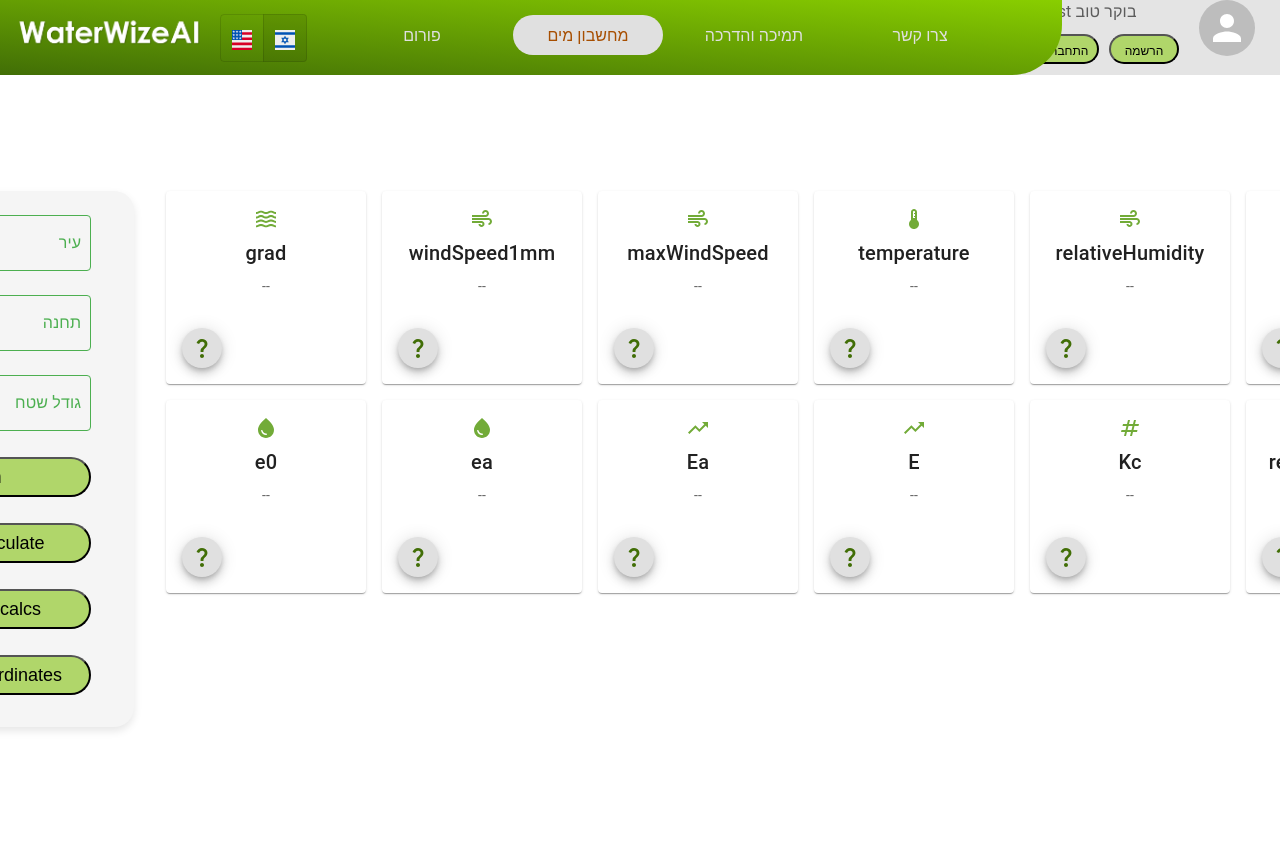
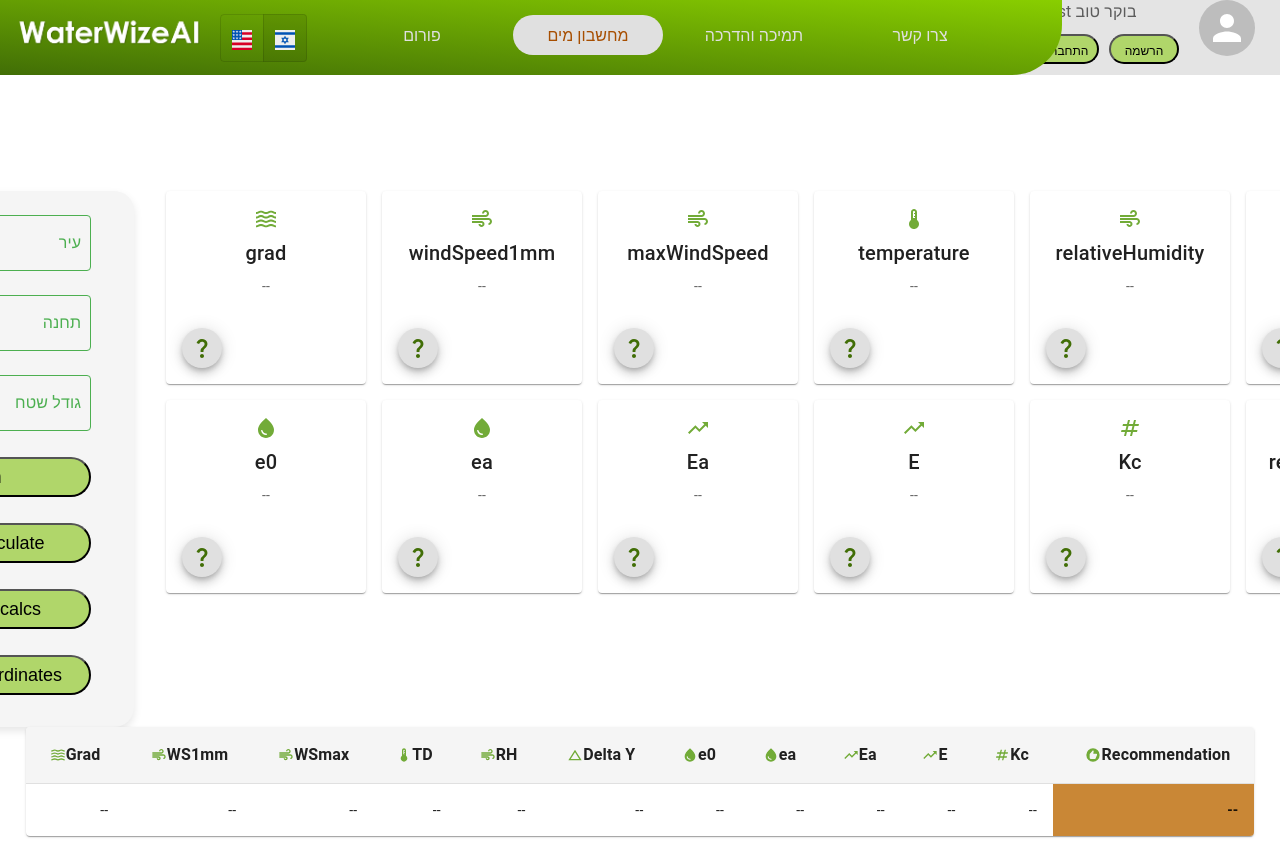
Before and after one commit to Daanielle/WaterWiseAI, a React (Create React App) app in the folder water-wize-ai/: page /WaterCalculator in a window 1280 px wide. Shown: the top 862 px of the page. Before the commit the page ends 800 px from the top, so only its background shows below. Built offline with nearby package versions, Linux system fonts and the light colour scheme.

Commit message:
Recomendation component (should remove from calculator)

```diff
--- /dev/null
+++ b/water-wize-ai/src/components/recommendation/Recomendation.js
@@ -0,0 +1,72 @@
+import * as React from 'react';
+import Table from '@mui/material/Table';
+import TableBody from '@mui/material/TableBody';
+import TableCell from '@mui/material/TableCell';
+import TableContainer from '@mui/material/TableContainer';
+import TableHead from '@mui/material/TableHead';
+import TableRow from '@mui/material/TableRow';
+import Paper from '@mui/material/Paper';
+import waterCalculatorVariablesDetails from '../../resources/mapping/waterCalculatorVariablesDetails';
+import Tooltip from '@mui/material/Tooltip';
+import { Typography, Icon } from '@mui/material';
+
+const Recommendation = ({ recommendationDataRows }) => {
+    const varData = waterCalculatorVariablesDetails
+    const tableHeaders = Object.keys(varData).map(key => varData[key].title);
+
+    return (
+        <TableContainer component={Paper}>
+            <Table sx={{ minWidth: 650 }} aria-label="simple table">
+                <TableHead>
+                    <TableRow>
+                        {Object.keys(varData).map((key, index) => (
+                            <TableCell
+                                key={index}
+                                align="center"
+                                sx={{ fontWeight: 'bold', backgroundColor: '#f5f5f5' }} // Bold text for header cells
+                            >
+                                <Tooltip title={
+                                    <React.Fragment>
+                                        <Typography color="inherit">{varData[key].description}</Typography>
+                                    </React.Fragment>
+                                }
+                                >
+                                    <div style={{ display: 'flex', alignItems: 'center', justifyContent: 'flex-end' }}>
+                                        <Icon component={varData[key].icon} sx={{ color: "#72ab38", fontSize: '1rem' }} />
+                                        <div style={{ fontSize: '1rem', marginRight: '0.5rem' }}>{varData[key].title}</div>
+                                    </div>
+                                </Tooltip>
+                            </TableCell>
+                        ))}
+                    </TableRow>
+                </TableHead>
+                <TableBody>
+                    {recommendationDataRows.map((row, rowIndex) => (
+                        <TableRow
+                            key={rowIndex}
+                            sx={{ '&:last-child td, &:last-child th': { border: 0 } }}
+                        >
+                            {Object.keys(varData).map((key, cellIndex, arr) => {
+                                const value = row[key];
+                                const isLastCell = cellIndex === arr.length - 1;
+                                return (
+                                    <TableCell
+                                        key={cellIndex}
+                                        align="right"
+                                        sx={isLastCell ? {
+                                            backgroundColor: '#c98736',
+                                            fontWeight: 'bold',
+                                        } : {}}>
+                                        {typeof value === 'number' ? value.toFixed(3) : value}
+                                    </TableCell> //TODO: add units
+                                );
+                            })}
+                        </TableRow>
+                    ))}
+                </TableBody>
+            </Table>
+        </TableContainer>
+    );
+}
+
+export default Recommendation
--- a/water-wize-ai/src/components/water-calculator/DetailsPanel.js
+++ b/water-wize-ai/src/components/water-calculator/DetailsPanel.js
@@ -5,12 +5,9 @@ import CustomCard from "../CustomCard";
 import waterCalculatorVariablesDetails from "../../resources/mapping/waterCalculatorVariablesDetails";
 import Fab from '@mui/material/Fab';
 import Box from "@mui/material/Box";
-import HelpOutlinedIcon from "@mui/icons-material/HelpOutlined";
 import QuestionMarkIcon from '@mui/icons-material/QuestionMark';
 import { IconButton } from "@mui/material";
-import Modal from "@mui/material/Modal";
 import useDictionary from "../../resources/Dictionary/Dictionary";
-import Typography from '@mui/material/Typography';
 
 const modalStyle = {
   position: "absolute",
--- a/water-wize-ai/src/pages/WaterCalculator.js
+++ b/water-wize-ai/src/pages/WaterCalculator.js
@@ -10,6 +10,7 @@ import TitleButton from "../components/TitleButton";
 import ContainerBox from "../components/ContainerBox";
 import InputField from "../components/inputs/InputField";
 import InputPicker from "../components/inputs/PickInput";
+import Recommendation from "../components/recommendation/Recomendation"; //TODO: remove after creating user recs page
 
 const locations = { //TODO: add to json file
   381: 'Ashalim',
@@ -175,6 +176,7 @@ function WaterCalculator() {
             <DetailsPanel detailedData={detailedData} />
           </div>
         </div>
+        <Recommendation recommendationDataRows={[detailedData]}/>
       </PageContainer >
     </div >
   );
```
